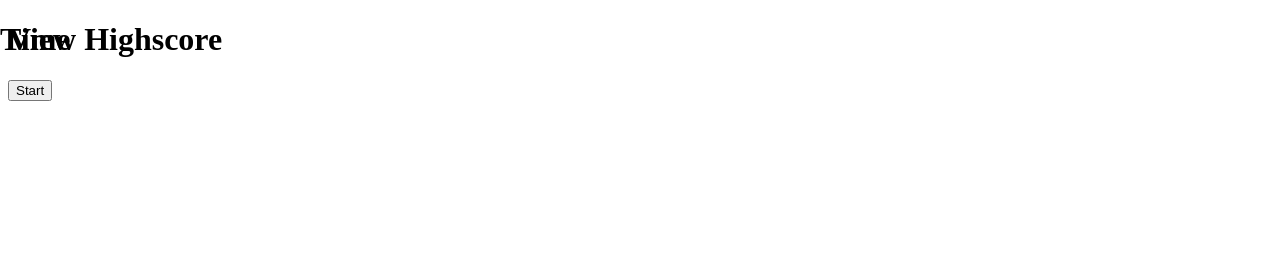
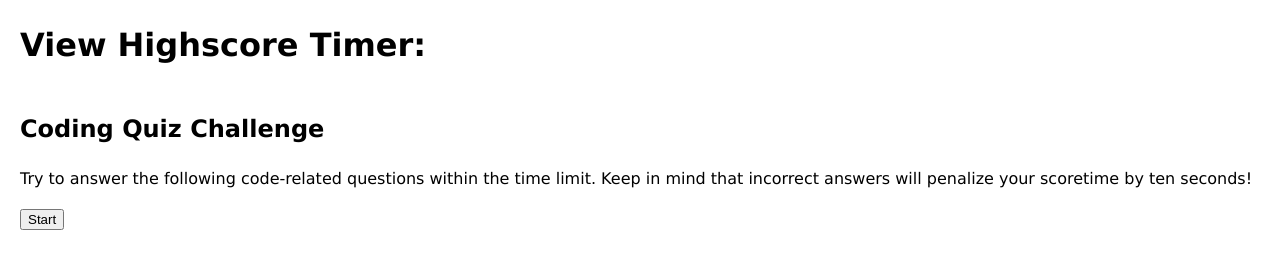
Before and after one commit to shay-ben/code-quiz, a plain HTML site: page index.html in a window 1280 px wide. Drawn offline with nearby package versions, Linux system fonts and the light colour scheme.

Commit message:
formatting body

```diff
--- a/assets/script.js
+++ b/assets/script.js
@@ -1,17 +1,43 @@
+function question1() {
+    var questions = $("#questions")
+
+    questions.text("what color is the sky?")
+var answer = "blue"
+// if wrong
+// timer count -=2
+
+
+}
+
+
+
+
+
+
+
+
+
+
+
+
+
+
+
+
+
+
+var timerCount = 75
+
 function startTimer() {
     var startButton = $("#startButton");
     console.log (startButton)
 
     var timeDisplay =$(".time")
-    var timerCount = 75
      setInterval(function() {
          timerCount--;
 
          timeDisplay.text(timerCount)
          console.log(timerCount)
  }, 1000);
-
-
-
-
+ question1()
 }
--- a/assets/style.css
+++ b/assets/style.css
@@ -1,13 +1,21 @@
 
-header {
-    font-size: 16px;
-    font-color: #333;
+* {
+    box-sizing: border-box;
 }
-.highscore {
-    text-align: right;
-    position: absolute;
+
+body {
+    font-family: 'Lucida Sans', 'Lucida Sans Regular', 'Lucida Grande', 'Lucida Sans Unicode', Geneva, Verdana, sans-serif;
+    margin: 0;
+    font-size: 1rem;
+    font-weight: 400;
+    color: black;
+    text-align: left;
+    line-height: 1.5;
 }
-.time {
-    left:0;
-    position: absolute;
+
+.container {
+    display: flex;
+    flex-wrap: wrap;
+    margin-left: 20px;
+    margin-right: 20px;
 }
--- a/index.html
+++ b/index.html
@@ -7,16 +7,24 @@
   </head>
 
   <body>
+ <div class="container">
+
       <header>
           <h1 id="header">
               <span class="highscrore"> View Highscore</span>
-              <span class="time"> Time</span>
+              <span class="time"> Timer:</span>
           </h1>
       </header>
 
+
   <main>
-    <button id="startButton"> Start</button>
 
+
+      <h2> Coding Quiz Challenge</h2>
+      <p> Try to answer the following code-related questions within the time limit. Keep in mind that incorrect answers will penalize your scoretime by ten seconds! </p>
+    <button id="startButton" onclick= "startTimer()"> Start</button>
+
+    <div id ="questions"> </div>
 
 
   </main>
@@ -26,5 +34,6 @@
   integrity="sha256-/xUj+3OJU5yExlq6GSYGSHk7tPXikynS7ogEvDej/m4="
   crossorigin="anonymous"></script>
     <script type="text/javascript" src="./assets/script.js"></script>
+</div>
   </body>
 </html>
```
